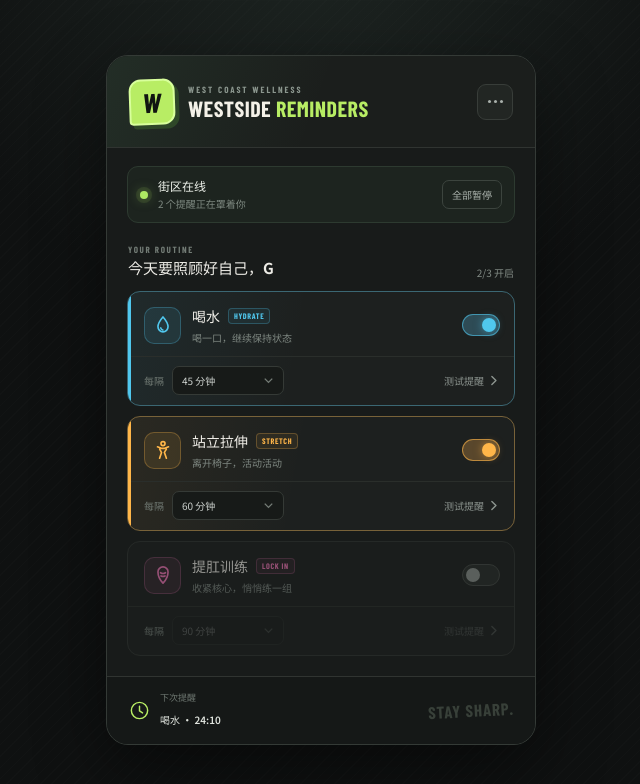
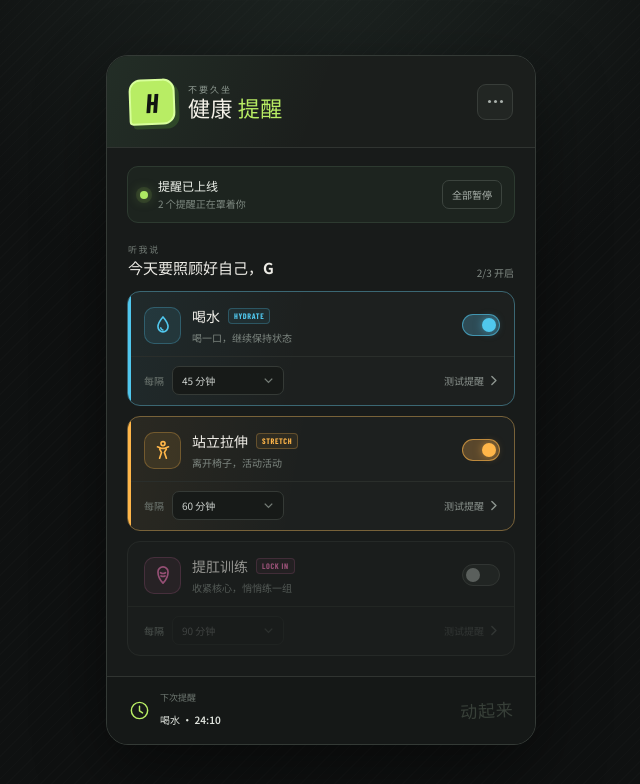
Before and after one commit to zhn4/DeskBreak, a React (Vite) app: page / in a window 1280 px wide. Shown: the top 784 px of the page, without its empty margins (319-959 px from the left). Built offline with nearby package versions, Linux system fonts and the light colour scheme; the HTML template or start-up script is replaced by a standard one; a web font is replaced by a local one.

Commit message:
feat: 中文化界面文案并调整品牌标识

```diff
--- a/src/App.tsx
+++ b/src/App.tsx
@@ -380,12 +380,12 @@ export default function App() {
         <header className="topbar">
           <div className="brand">
             <div className="brand-mark" aria-hidden="true">
-              <span>W</span>
+              <span>H</span>
             </div>
             <div>
-              <p className="eyebrow">WEST COAST WELLNESS</p>
+              <p className="eyebrow">不要久坐</p>
               <h1>
-                WESTSIDE <span>REMINDERS</span>
+                健康 <span>提醒</span>
               </h1>
             </div>
           </div>
@@ -399,7 +399,7 @@ export default function App() {
         <div className="status-strip">
           <div className={`live-dot ${allPaused ? "paused" : ""}`} />
           <div>
-            <strong>{allPaused ? "提醒已暂停" : "街区在线"}</strong>
+            <strong>{allPaused ? "提醒已暂停" : "提醒已上线"}</strong>
             <p>{allPaused ? "所有提醒暂时休息" : `${activeCount} 个提醒正在罩着你`}</p>
           </div>
           <button
@@ -413,7 +413,7 @@ export default function App() {
 
         <div className="section-heading">
           <div>
-            <p>YOUR ROUTINE</p>
+            <p>听我说</p>
             <h2>今天要照顾好自己，G</h2>
           </div>
           <span>{activeCount}/3 开启</span>
@@ -506,7 +506,7 @@ export default function App() {
               </strong>
             </div>
           </div>
-          <div className="footer-sign">STAY SHARP.</div>
+          <div className="footer-sign">动起来</div>
         </footer>
       </section>
 
@@ -535,7 +535,7 @@ export default function App() {
                   setShowStretchGuide(true);
                 }}
               >
-                好的
+                看图拉伸
               </button>
             )}
           </div>
```
